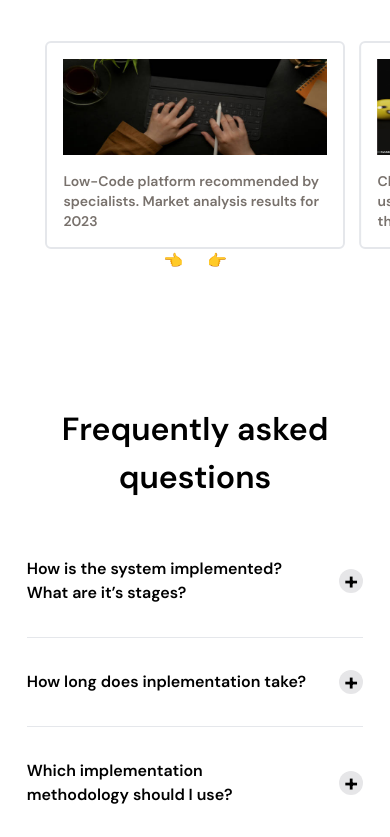
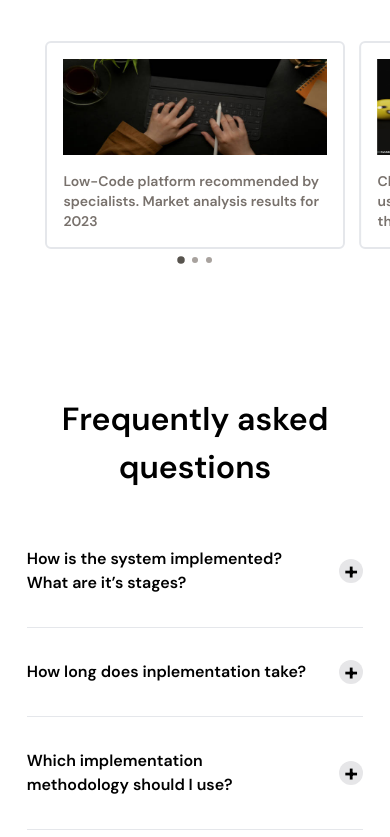
Before and after one commit to Taofeekabdulazeez/evolpe, a React (Vite) app: page / in a window 390 px wide. Shown: the part 3353-4190 px from the top of the page. Built offline with nearby package versions, Linux system fonts and the light colour scheme.

Commit message:
implemented slider

```diff
--- a/src/components/Accordion.jsx
+++ b/src/components/Accordion.jsx
@@ -13,8 +13,7 @@ function Accordion() {
     <ul className="grid grid-cols-1 w-[90%] mx-auto divide-y">
       {faqs.map((faq, index) => (
         <AccordionItem
-          question={faq.question}
-          answer={faq.answer}
+          data={faq}
           key={index}
           isOpen={activeIndex === index}
           onClick={() => handleClickedItem(index)}
--- a/src/components/AccordionItem.jsx
+++ b/src/components/AccordionItem.jsx
@@ -1,4 +1,5 @@
-function AccordionItem({ isOpen, onClick, question, answer }) {
+function AccordionItem({ isOpen, onClick, data }) {
+  const { question, answer } = data;
   return (
     <li className="pt-8 pb-4">
       <div className="grid grid-cols-[1fr_auto] gap-8 items-center justify-between cursor-pointer pb-4">
--- /dev/null
+++ b/src/components/Slide.jsx
@@ -0,0 +1,23 @@
+function Slide({ index, slideIndex, data }) {
+  const { image, description } = data;
+  return (
+    <div
+      key={index}
+      className={`p-4 top-0 left-0 border-2 rounded-md absolute sm:static sm:!translate-x-[0] transition-all duration-500`}
+      style={{
+        transform: `translate(${(index - slideIndex) * 105}%)`,
+      }}
+    >
+      <div className="h-24 bg-slate-200 mb-4">
+        <img
+          className="bg-cover h-[100%] w-[100%]"
+          src={image}
+          alt="Artificial Intelligence"
+        />
+      </div>
+      <p className="text-sm font-semibold text-stone-500">{description}</p>
+    </div>
+  );
+}
+
+export default Slide;
--- a/src/components/Slider.jsx
+++ b/src/components/Slider.jsx
@@ -1,18 +1,24 @@
 import { useState } from "react";
+import Slide from "./Slide";
+import { slides } from "../data/data";
 
 function Slider() {
-  const [index, setIndex] = useState(0);
+  const [slideIndex, setSlideIndex] = useState(0);
   const [startPosition, setStartPosition] = useState(null);
   const [slideDistance, setSlideDistance] = useState(null);
   const minSlide = 0;
   const maxSlide = 2; // 0 based
 
   const nextSlide = function () {
-    setIndex((index) => (index === maxSlide ? maxSlide : index + 1));
+    setSlideIndex((slideIndex) =>
+      slideIndex === maxSlide ? maxSlide : slideIndex + 1
+    );
   };
 
   const prevSlide = function () {
-    setIndex((index) => (index === minSlide ? minSlide : index - 1));
+    setSlideIndex((slideIndex) =>
+      slideIndex === minSlide ? minSlide : slideIndex - 1
+    );
   };
 
   return (
@@ -30,64 +36,19 @@ function Slider() {
           if (startPosition < 200 && slideDistance > 200) prevSlide();
         }}
       >
-        <div
-          className={`p-4 top-0 left-0 border-2 rounded-md absolute sm:static sm:!translate-x-[0] transition-all duration-500`}
-          style={{
-            transform: `translate(${(0 - index) * 105}%)`,
-          }}
-        >
-          <div className="h-24 bg-slate-200 mb-4">
-            <img
-              className="bg-cover h-[100%] w-[100%]"
-              src="lowcode.jpg"
-              alt="Artificial Intelligence"
-            />
-          </div>
-          <p className="text-sm font-semibold text-stone-500">
-            Low-Code platform recommended by specialists. Market analysis
-            results for 2023
-          </p>
-        </div>
-        <div
-          className={`p-4 border-2 rounded-md absolute sm:static sm:!translate-x-[0] transition-all duration-500`}
-          style={{
-            transform: `translate(${(1 - index) * 105}%)`,
-          }}
-        >
-          <div className="h-24 bg-pink-200 mb-4">
-            <img
-              className="bg-cover h-[100%] w-[100%]"
-              src="emojis.jpg"
-              alt="Artificial Intelligence"
-            />
-          </div>
-          <p className="text-sm font-semibold text-stone-500 duration-500">
-            Choose a system that collect the best user ratings. Zendesk is the
-            leader on the G2 platform
-          </p>
-        </div>
-        <div
-          className={`p-4 border-2 rounded-md absolute sm:static sm:!translate-x-[0] transition-all duration-500`}
-          style={{
-            transform: `translate(${(2 - index) * 105}%)`,
-          }}
-        >
-          <div className="h-24 bg-blue-200 mb-4">
-            <img
-              className="bg-cover h-[100%] w-[100%]"
-              src="ai.jpg"
-              alt="Artificial Intelligence"
-            />
-          </div>
-          <p className="text-sm font-semibold text-stone-500">
-            How does artificial intelligence help serve customers and support
-            employees?
-          </p>
-        </div>
+        {slides.map((data, index) => (
+          <Slide index={index} slideIndex={slideIndex} data={data} />
+        ))}
       </div>
-      <div className="flex justify-center items-center gap-6 bottom-0">
-        <button onClick={prevSlide}>👈</button>
-        <button onClick={nextSlide}>👉</button>
+
+      <div className="flex items-center justify-center gap-2">
+        {slides.map((_, index) => (
+          <span
+            className={`sm:hidden h-1.5 w-1.5 mt-2 rounded-full bg-stone-400 transition-all duration-300 ${
+              slideIndex === index ? "!bg-stone-600 scale-125" : ""
+            }`}
+          ></span>
+        ))}
       </div>
     </>
   );
--- a/src/data/data.js
+++ b/src/data/data.js
@@ -20,3 +20,21 @@ export const faqs = [
       "IT systems cost... various things. The license price varies depending on the selected product and even its version. It all depends on your needs and the range of features you require from the software. There are also applications on the market without license fees. It is then worth paying attention to additional costs",
   },
 ];
+
+export const slides = [
+  {
+    image: "lowcode.jpg",
+    description:
+      "Low-Code platform recommended by specialists. Market analysis results for 2023",
+  },
+  {
+    image: "emojis.jpg",
+    description:
+      "Choose a system that collect the best user ratings. Zendesk is the leader on the G2 platform",
+  },
+  {
+    image: "ai.jpg",
+    description:
+      " How does artificial intelligence help serve customers and support employees?",
+  },
+];
```
